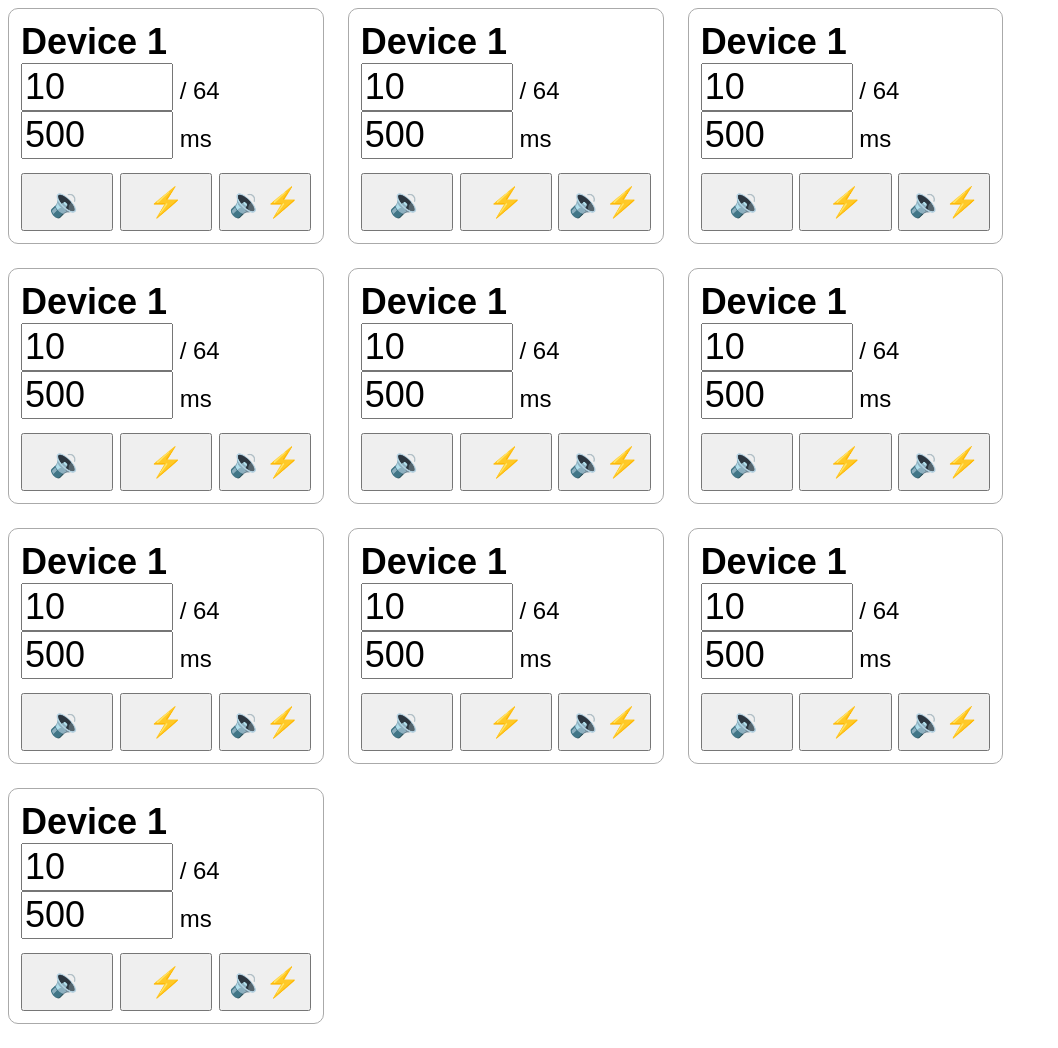
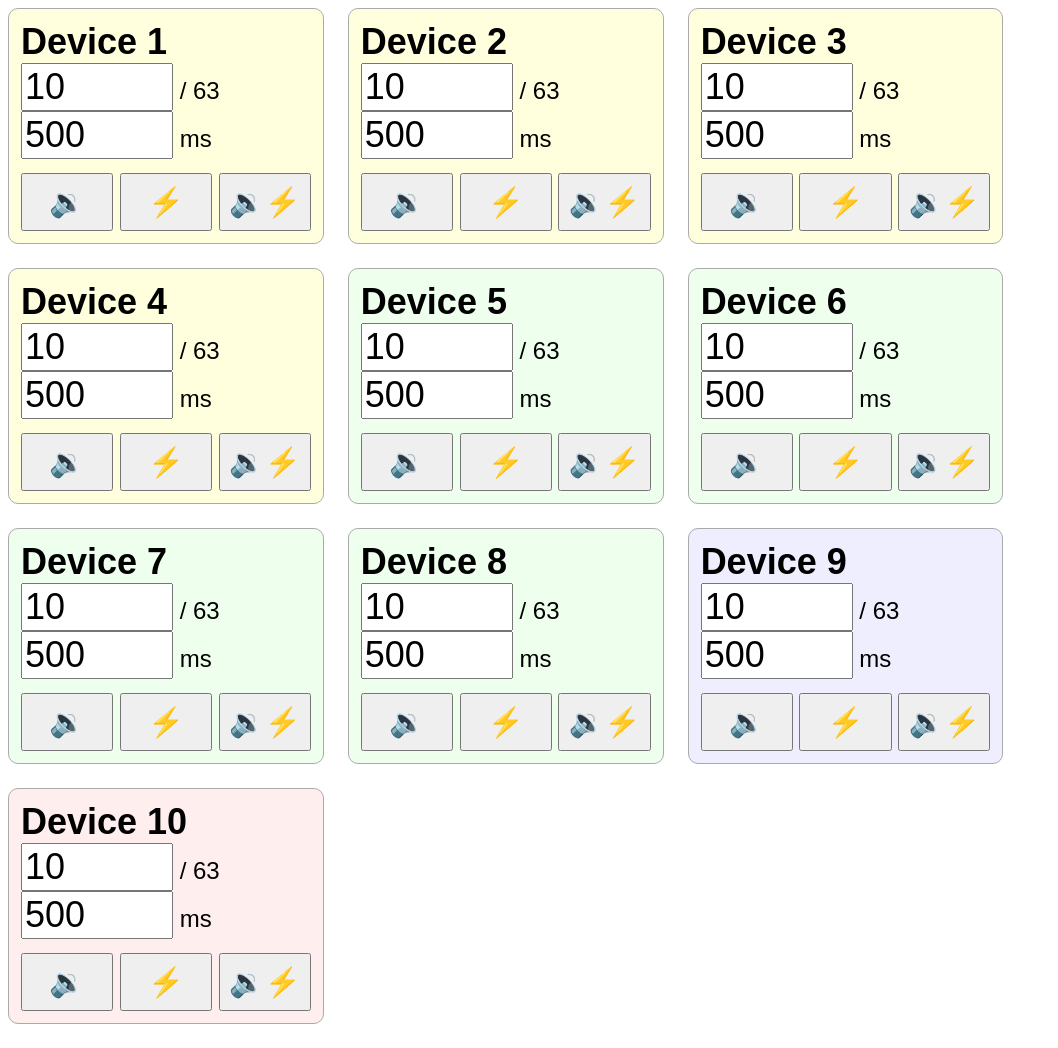
Before and after one commit to remoshock/remoshock, a plain HTML site: page index.html in a window 1280 px wide. Shown: the whole page, without its empty margins (0-1058 px from the left). Drawn offline with Linux system fonts and the light colour scheme.

Commit message:
render devices

```diff
--- a/index.html
+++ b/index.html
@@ -12,9 +12,9 @@
 
 <template id="device-template">
 <div class="device">
-<h2>Device 1</h2>
-<div class="power"><input type="number" value="10"> / 64</div>
-<div class="durtion"><input type="number" value="500" step="250"> ms</div>
+<h2>Device</h2>
+<div><input class="power" type="number" min="0" max="100" value="-1"> / <span class="maxPower">-1</span></div>
+<div><input class="duration" type="number" min="0" max="10000" value="0" step="0"> ms</div>
 <div class="action"><button class="beep">🔉</button> <button class="led">🚥</button> <button class="vib">📳</button> <button class="delay">⏲️</button><button class="zap">⚡</button> <button class="beepzap">🔉⚡</button> </div>
 </div>
 </template>
--- a/remote.js
+++ b/remote.js
@@ -4,39 +4,97 @@ function addDevice(device) {
 	let deviceTemplate = document.getElementById("device-template");
 	let clone = deviceTemplate.content.cloneNode(true);
 
+	clone.querySelector(".device").style.backgroundColor = device.backgroundColor;
+	clone.querySelector("h2").innerText = device.name;
+	clone.querySelector(".power").value = device.power;
+	clone.querySelector(".power").max = device.maxPower;
+	clone.querySelector(".maxPower").innerText = device.maxPower;
+	clone.querySelector(".duration").value = device.duration;
+	clone.querySelector(".duration").step = device.durationIncrement;
+
 	document.getElementById("devices").appendChild(clone);
 }
 
 let devices = [
 	{
-		"name": "Device 1"
+		"name": "Device 1",
+		"power": 10,
+		"duration": 500,
+		"maxPower": 63,
+		"durationIncrement": 250,
+		"backgroundColor": "#FFD"
 	},
 	{
-		"name": "Device 2"
+		"name": "Device 2",
+		"power": 10,
+		"duration": 500,
+		"maxPower": 63,
+		"durationIncrement": 250,
+		"backgroundColor": "#FFD"
 	},
 	{
-		"name": "Device 3"
+		"name": "Device 3",
+		"power": 10,
+		"duration": 500,
+		"maxPower": 63,
+		"durationIncrement": 250,
+		"backgroundColor": "#FFD"
 	},
 	{
-		"name": "Device 4"
+		"name": "Device 4",
+		"power": 10,
+		"duration": 500,
+		"maxPower": 63,
+		"durationIncrement": 250,
+		"backgroundColor": "#FFD"
 	},
 	{
-		"name": "Device 5"
+		"name": "Device 5",
+		"power": 10,
+		"duration": 500,
+		"maxPower": 63,
+		"durationIncrement": 250,
+		"backgroundColor": "#EFE"
 	},
 	{
-		"name": "Device 6"
+		"name": "Device 6",
+		"power": 10,
+		"duration": 500,
+		"maxPower": 63,
+		"durationIncrement": 250,
+		"backgroundColor": "#EFE"
 	},
 	{
-		"name": "Device 7"
+		"name": "Device 7",
+		"power": 10,
+		"duration": 500,
+		"maxPower": 63,
+		"durationIncrement": 250,
+		"backgroundColor": "#EFE"
 	},
 	{
-		"name": "Device 8"
+		"name": "Device 8",
+		"power": 10,
+		"duration": 500,
+		"maxPower": 63,
+		"durationIncrement": 250,
+		"backgroundColor": "#EFE"
 	},
 	{
-		"name": "Device 9"
+		"name": "Device 9",
+		"power": 10,
+		"duration": 500,
+		"maxPower": 63,
+		"durationIncrement": 250,
+		"backgroundColor": "#EEF"
 	},
 	{
-		"name": "Device 10"
+		"name": "Device 10",
+		"power": 10,
+		"duration": 500,
+		"maxPower": 63,
+		"durationIncrement": 250,
+		"backgroundColor": "#FEE"
 	}
 ];
 
```
